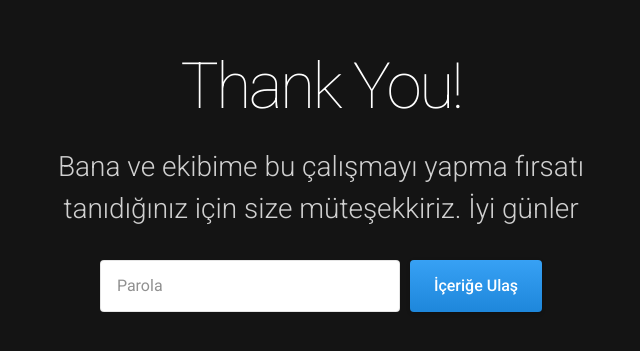
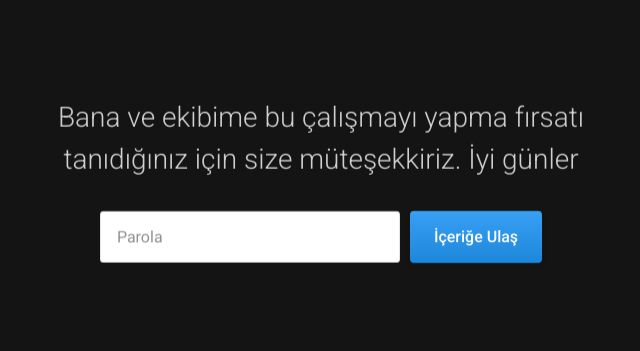
Before and after one commit to solitdio079/okyanus, a plain HTML site: page index.html in a window 1280 px wide. Shown: the part 203-554 px from the top of the page, without its empty margins (319-959 px from the left). Drawn offline with nearby package versions, Linux system fonts and the light colour scheme.

Commit message:
Update index.html

```diff
--- a/index.html
+++ b/index.html
@@ -36,7 +36,7 @@
                 <div class="wrap">
 
                     <div class="fix-6-12">
-                        <h1 class="huge ae-1 margin-bottom-2">Thank You!</h1>
+
                         <p class="hero ae-2 margin-bottom-3"><span class="opacity-8">Bana ve ekibime bu çalışmayı yapma fırsatı tanıdığınız için size müteşekkiriz.
                                   İyi günler</span></p>
 
```
